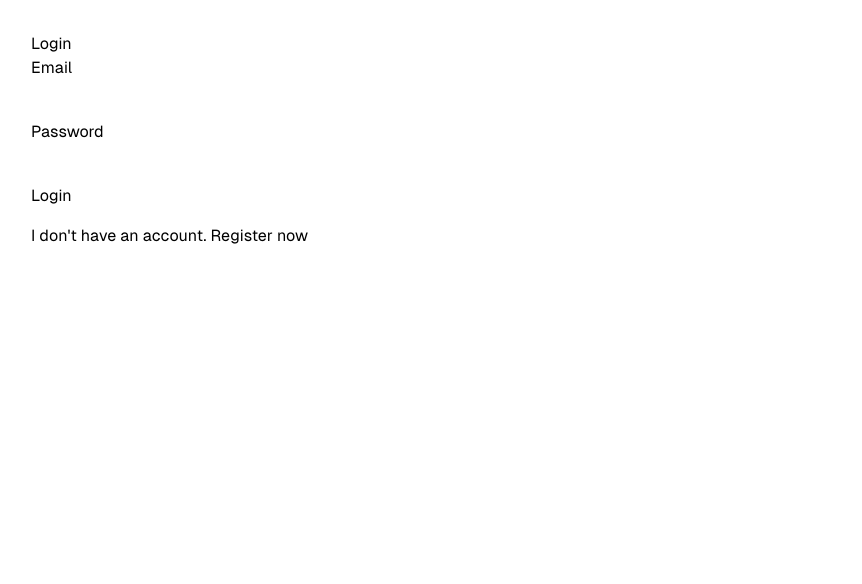
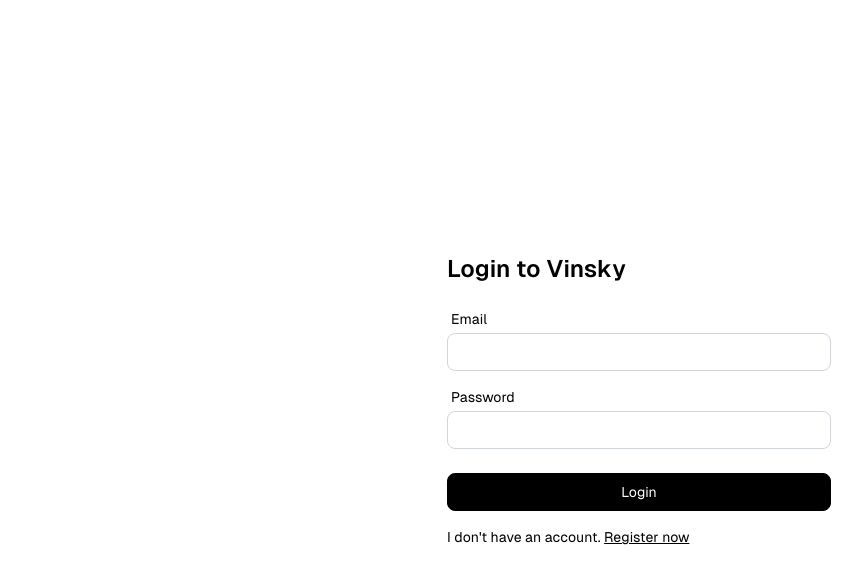
Before and after one commit to lbadiaestopa/vinsky-front, a React (Vite) app: page /login in a window 1280 px wide. Shown: the top 584 px of the page, without its empty margins (1-863 px from the left). Built offline with nearby package versions, Linux system fonts and the light colour scheme.

Commit message:
feat: add styles to login

```diff
--- a/src/pages/Login.jsx
+++ b/src/pages/Login.jsx
@@ -1,21 +1,19 @@
-import { useState } from 'react'
-import { useNavigate } from 'react-router-dom'
+import { useState, useEffect } from 'react'
+import { useNavigate, Link } from 'react-router-dom'
 import { useAuth } from '../context/AuthContext'
 import client from '../api/client'
-import { useEffect } from 'react'
-import { Link } from 'react-router-dom'
 
 function Login() {
     const [email, setEmail] = useState('')
     const [password, setPassword] = useState('')
+    const [error, setError] = useState(null)
 
-    const { token } = useAuth()
+    const { token, login } = useAuth()
     const navigate = useNavigate()
-
-    const { login } = useAuth()
 
     const handleSubmit = async (e) => {
         e.preventDefault()
+        setError(null)
 
         try {
             const response = await client.post('/login', {
@@ -28,6 +26,7 @@
             navigate('/')
         } catch (error) {
             console.error('LOGIN ERROR:', error.response?.data || error.message)
+            setError('Incorrect email or password')
         }
     }
 
@@ -38,38 +37,50 @@
     }, [token])
 
     return (
-        <div style={{ padding: '2rem' }}>
-            <h1>Login</h1>
+        <div className="min-h-screen bg-white flex items-center justify-center px-4">
+            <div className="w-full max-w-sm">
+                <h1 className="text-2xl font-semibold mb-6">Login to Vinsky</h1>
 
-            <form onSubmit={handleSubmit}>
-                <div style={{ marginBottom: '1rem' }}>
-                    <label>Email</label>
-                    <br />
+                <form onSubmit={handleSubmit} className="flex flex-col gap-4">
+                    <div className="flex flex-col gap-1">
+                        <label className="text-sm font-medium ms-1">Email</label>
                         <input
                             type="email"
                             value={email}
                             onChange={(e) => setEmail(e.target.value)}
+                            className="rounded-lg border border-gray-300 px-3 py-2 text-sm focus:outline-none"
                         />
                     </div>
 
-                <div style={{ marginBottom: '1rem' }}>
-                    <label>Password</label>
-                    <br />
+                    <div className="flex flex-col gap-1">
+                        <label className="text-sm font-medium ms-1">Password</label>
                         <input
                             type="password"
                             value={password}
                             onChange={(e) => setPassword(e.target.value)}
+                            className="rounded-lg border border-gray-300 px-3 py-2 text-sm focus:outline-none"
                         />
                     </div>
 
-                <button type="submit">
+                    {error && (
+                        <p className="text-sm text-red-600 ms-1">{error}</p>
+                    )}
+
+                    <button
+                        type="submit"
+                        className="rounded-lg bg-black text-white text-sm font-medium py-2 mt-2 border border-black hover:cursor-pointer"
+                    >
                         Login
                     </button>
                 </form>
 
-            <p style={{ marginTop: '1rem' }}>
-                I don't have an account. <Link to="/register">Register now</Link>
+                <p className="text-sm mt-4">
+                    I don't have an account.{' '}
+                    <Link to="/register" className="font-medium underline">
+                        Register now
+                    </Link>
                 </p>
+            </div>
         </div>
     )
 }
```
Lines whose indentation alone changed are shown as unchanged.
